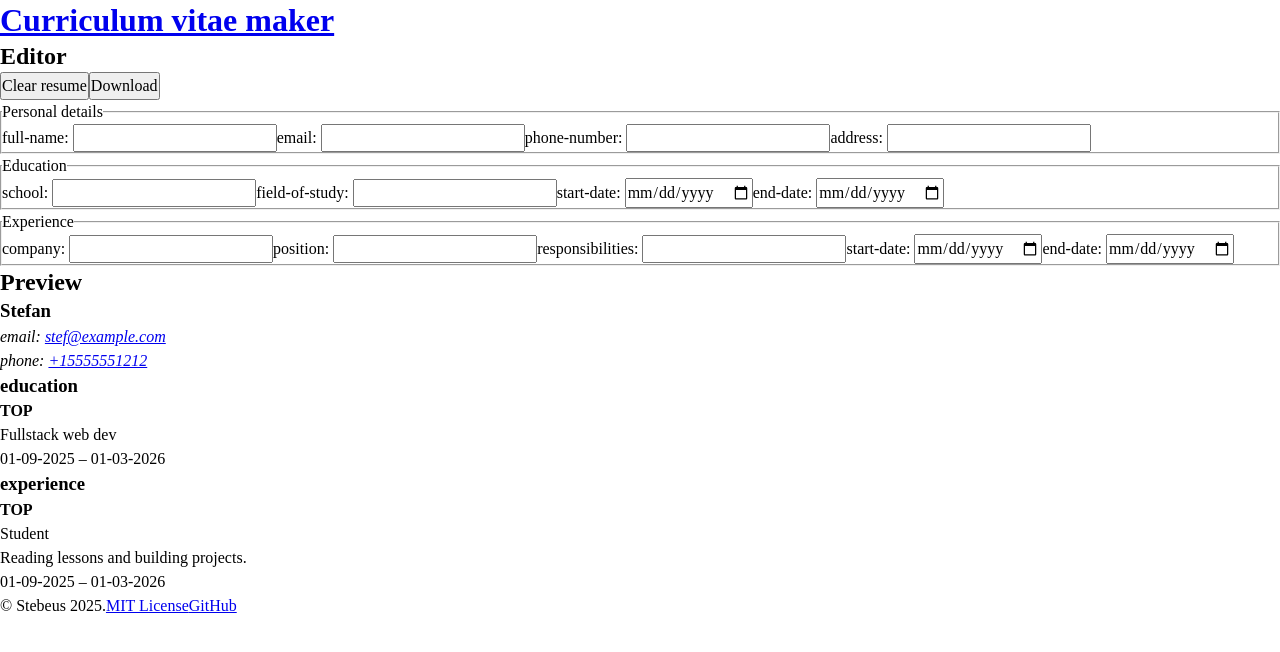
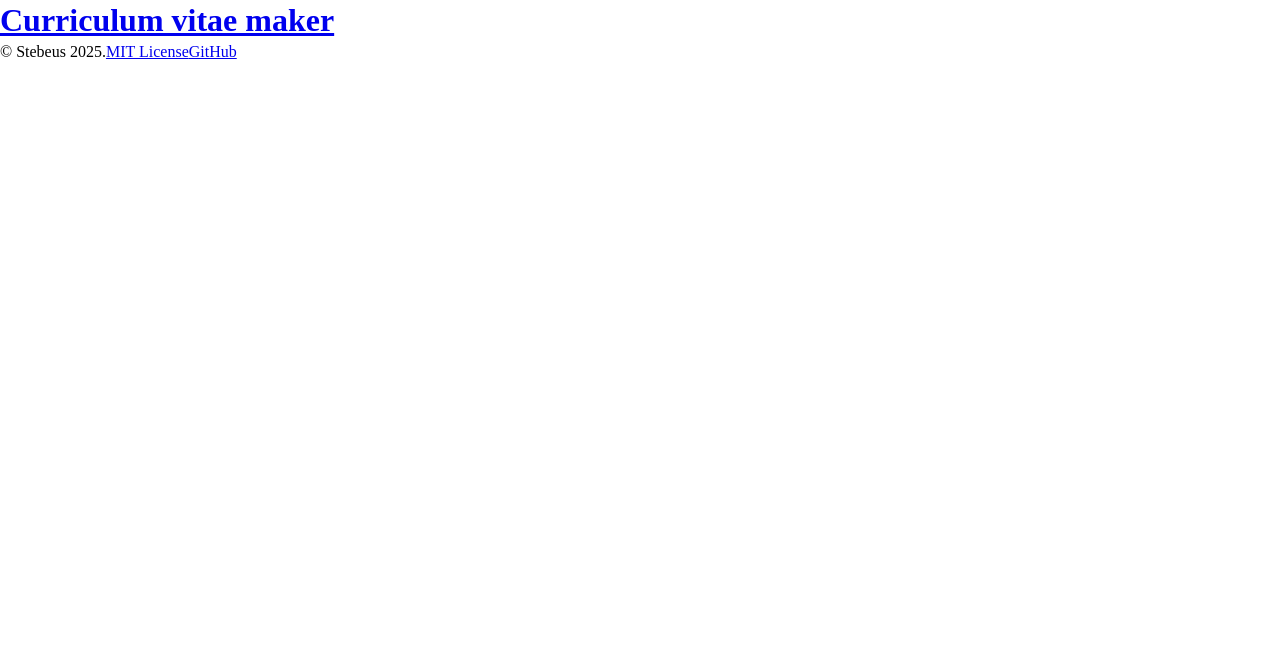
Before and after one commit to stebeus/curriculum-vitae-maker, a React (Vite) app: page / in a window 1280 px wide. Shown: the top 652 px of the page. Built offline with nearby package versions, Linux system fonts and the light colour scheme.

Commit message:
feat!: restart project from components

```diff
--- a/src/App.jsx
+++ b/src/App.jsx
@@ -1,8 +1,4 @@
 import { Link } from './components/Link.jsx';
-import { Pane } from './components/Pane.jsx';
-import { EditMenu } from './features/editor/EditMenu.jsx';
-import { ResumeForm } from './features/editor/ResumeForm.jsx';
-import { ResumePreview } from './features/preview/ResumePreview.jsx';
 
 function App() {
   return (
@@ -12,15 +8,7 @@ function App() {
           <Link>Curriculum vitae maker</Link>
         </h1>
       </header>
-      <main>
-        <Pane name="Editor">
-          <EditMenu />
-          <ResumeForm />
-        </Pane>
-        <Pane name="Preview">
-          <ResumePreview />
-        </Pane>
-      </main>
+      <main></main>
       <footer>
         <p>
           © Stebeus 2025.
--- a/src/components/Button.jsx
+++ /dev/null
@@ -1,20 +0,0 @@
-const createButtonData = (...buttons) =>
-  buttons.map(([dataAttrName, attrValue, handler, children]) => ({
-    key: crypto.randomUUID(),
-    dataAttrName,
-    attrValue,
-    handler,
-    children,
-  }));
-
-function Button({ dataAttrName, attrValue, handler, children }) {
-  const dataAttr = { [`data-${dataAttrName}`]: attrValue };
-
-  return (
-    <button type="button" {...dataAttr} onClick={handler}>
-      {children}
-    </button>
-  );
-}
-
-export { Button, createButtonData };
--- a/src/components/Pane.jsx
+++ /dev/null
@@ -1,10 +0,0 @@
-function Pane({ name, children }) {
-  return (
-    <section className="pane">
-      <h2>{name}</h2>
-      {children}
-    </section>
-  );
-}
-
-export { Pane };
--- a/src/features/editor/EditMenu.jsx
+++ /dev/null
@@ -1,29 +0,0 @@
-import { Button, createButtonData } from '../../components/Button.jsx';
-
-function EditMenu() {
-  const buttons = createButtonData(
-    ['action', 'clear', 'clearResume', 'Clear resume'],
-    ['download', 'resume.pdf', 'downloadResume', 'Download'],
-  );
-
-  const createButton = ({
-    key,
-    dataAttrName,
-    attrValue,
-    handler,
-    children,
-  }) => (
-    <Button
-      key={key}
-      dataAttrName={dataAttrName}
-      attrValue={attrValue}
-      handler={handler}
-    >
-      {children}
-    </Button>
-  );
-
-  return <div className="edit-menu">{buttons.map(createButton)}</div>;
-}
-
-export { EditMenu };
--- a/src/features/editor/Fieldset.jsx
+++ /dev/null
@@ -1,23 +0,0 @@
-import { createFieldData, Field } from './components/Field.jsx';
-
-const createFieldsetData = (...fieldsets) =>
-  fieldsets.map(([legend, ...fields]) => ({
-    key: crypto.randomUUID(),
-    legend,
-    fields: createFieldData(...fields),
-  }));
-
-function Fieldset({ legend, fields }) {
-  const createField = ({ key, name, type }) => (
-    <Field key={key} name={name} type={type} />
-  );
-
-  return (
-    <fieldset>
-      <legend>{legend}</legend>
-      {fields.map(createField)}
-    </fieldset>
-  );
-}
-
-export { createFieldsetData, Fieldset };
--- a/src/features/editor/ResumeForm.jsx
+++ /dev/null
@@ -1,38 +0,0 @@
-import { createFieldsetData, Fieldset } from './Fieldset.jsx';
-
-function ResumeForm() {
-  const personalDetails = [
-    'Personal details',
-    ['full-name', 'text'],
-    ['email', 'email'],
-    ['phone-number', 'tel'],
-    ['address', 'text'],
-  ];
-
-  const education = [
-    'Education',
-    ['school', 'text'],
-    ['field-of-study', 'text'],
-    ['start-date', 'date'],
-    ['end-date', 'date'],
-  ];
-
-  const experience = [
-    'Experience',
-    ['company', 'text'],
-    ['position', 'text'],
-    ['responsibilities', 'text'],
-    ['start-date', 'date'],
-    ['end-date', 'date'],
-  ];
-
-  const fieldsets = createFieldsetData(personalDetails, education, experience);
-
-  const createFieldset = ({ key, legend, fields }) => (
-    <Fieldset key={key} legend={legend} fields={fields} />
-  );
-
-  return <form>{fieldsets.map(createFieldset)}</form>;
-}
-
-export { ResumeForm };
--- a/src/features/editor/components/Field.jsx
+++ /dev/null
@@ -1,12 +0,0 @@
-const createFieldData = (...fields) =>
-  fields.map(([name, type]) => ({ key: crypto.randomUUID(), name, type }));
-
-function Field({ name, type }) {
-  return (
-    <label className="field">
-      {name}: <input type={type} name={name} />
-    </label>
-  );
-}
-
-export { createFieldData, Field };
--- a/src/features/preview/ResumePreview.jsx
+++ /dev/null
@@ -1,33 +0,0 @@
-import { ContactInfo } from './components/ContactInfo.jsx';
-import { ResumeSection } from './components/ResumeSection.jsx';
-
-function ResumePreview() {
-  return (
-    <article id="preview">
-      <header id="personal-details">
-        <h3>Stefan</h3>
-        <address>
-          <ContactInfo channel="email" value="stef@example.com" />
-          <ContactInfo channel="phone" value="+15555551212" />
-        </address>
-      </header>
-      <ResumeSection
-        nameId="education"
-        subtitle="TOP"
-        dates={['01-09-2025', '01-03-2026']}
-      >
-        <p id="field-of-study">Fullstack web dev</p>
-      </ResumeSection>
-      <ResumeSection
-        nameId="experience"
-        subtitle="TOP"
-        dates={['01-09-2025', '01-03-2026']}
-      >
-        <p id="position">Student</p>
-        <p id="responsibilities">Reading lessons and building projects.</p>
-      </ResumeSection>
-    </article>
-  );
-}
-
-export { ResumePreview };
--- a/src/features/preview/components/ContactInfo.jsx
+++ /dev/null
@@ -1,24 +0,0 @@
-import { Link } from '../../../components/Link.jsx';
-
-const createUrlSchemes = (...urlSchemes) =>
-  urlSchemes.map(([type, scheme]) => ({
-    key: crypto.randomUUID(),
-    type,
-    scheme,
-  }));
-
-function ContactInfo({ channel, value }) {
-  const urlSchemes = createUrlSchemes(['email', 'mailto'], ['phone', 'tel']);
-
-  const isUrlScheme = ({ type }) => type === channel;
-
-  const urlScheme = urlSchemes.find(isUrlScheme).scheme;
-
-  return (
-    <p className="contact-info">
-      {channel}: <Link to={`${urlScheme}:${value}`}>{value}</Link>
-    </p>
-  );
-}
-
-export { ContactInfo };
--- a/src/features/preview/components/ResumeSection.jsx
+++ /dev/null
@@ -1,16 +0,0 @@
-function ResumeSection({ nameId, subtitle, dates, children }) {
-  const [startDate, endDate] = dates;
-
-  return (
-    <section id={nameId}>
-      <h3>{nameId}</h3>
-      <h4>{subtitle}</h4>
-      {children}
-      <p className="dates">
-        {startDate} – {endDate}
-      </p>
-    </section>
-  );
-}
-
-export { ResumeSection };
```
